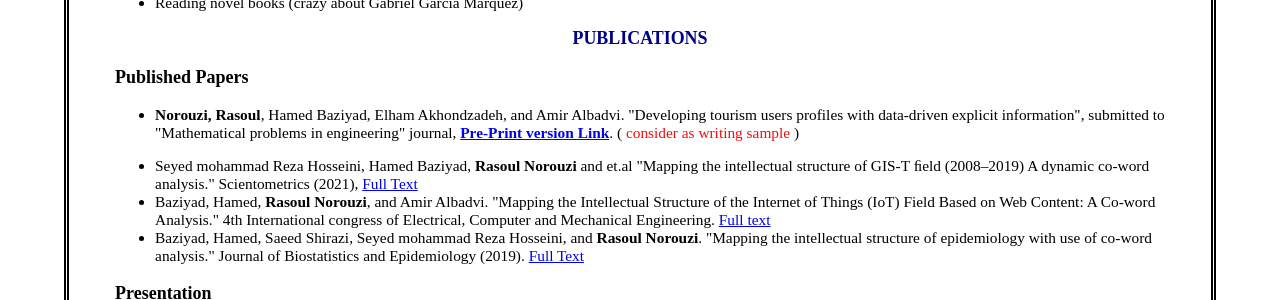
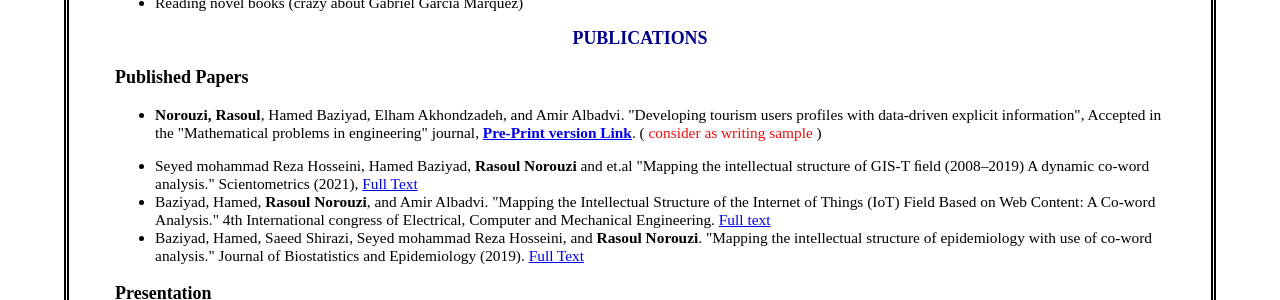
Before and after one commit to rasoulnorouzi/rasoulnorouzi.github.io, a Jekyll site: the page cv.html, which Jekyll copies as it is, in a window 1280 px wide and 900 px high, scrolled down 1889 px. Shown: the part 154-454 px from the top of the window. Built offline with Jekyll 4.4.1, drawn with Linux system fonts in a browser that asks for light colours.

Commit message:
Update cv.html

```diff
--- a/cv.html
+++ b/cv.html
@@ -154,7 +154,7 @@
     <h2 class="title">PUBLICATIONS</h2>
     <h3> Published Papers </h3>
     <ul>
-        <li><p> <b>Norouzi, Rasoul</b>, Hamed Baziyad, Elham Akhondzadeh, and Amir Albadvi. "Developing tourism users profiles with data-driven explicit information", submitted to "Mathematical problems in
+        <li><p> <b>Norouzi, Rasoul</b>, Hamed Baziyad, Elham Akhondzadeh, and Amir Albadvi. "Developing tourism users profiles with data-driven explicit information", Accepted in the "Mathematical problems in
         engineering" journal, <a href="https://rasoulnorouzi.github.io/assets/files/MasterThesis_RasoulNorouzi.pdf"><b>Pre-Print version Link</b></a>. (<span style="color:rgb(240, 14, 14);"> consider as writing sample </span>)</p></li>
         <li>Seyed mohammad Reza Hosseini, Hamed Baziyad, <b>Rasoul Norouzi</b> and et.al "Mapping the 	intellectual structure of GIS-T ﬁeld (2008–2019) A dynamic co-word analysis." Scientometrics (2021), <a href="https://link.springer.com/article/10.1007%2Fs11192-020-03840-8">Full Text </a></li>
         <li>Baziyad, Hamed, <b>Rasoul Norouzi</b>, and Amir Albadvi. "Mapping the Intellectual Structure of the Internet of Things (IoT) Field Based on Web Content: A Co-word Analysis." 4th International congress of Electrical, Computer and Mechanical Engineering. <a href="https://www.researchgate.net/publication/343787997_Mapping_the_intellectual_structure_of_the_Internet_of_Things_IoT_field_based_on_web_content_a_co-word_analysis">Full text</a> </li>
```
